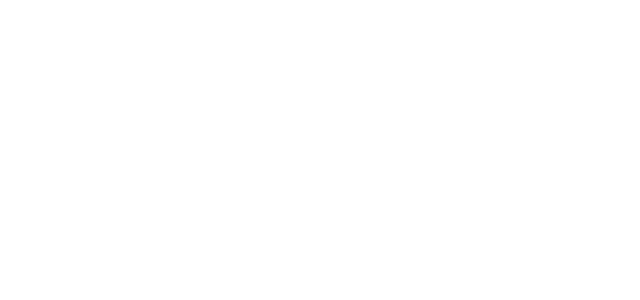
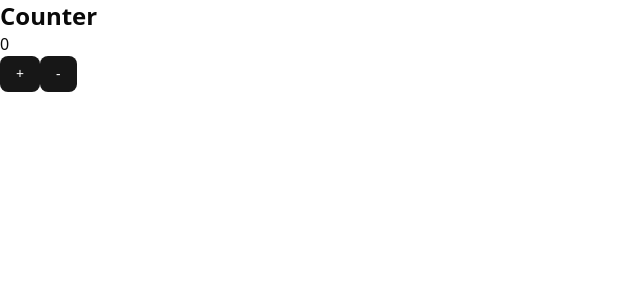
Before and after one commit to cyh7834/onebite-exam, a React (Vite) app: page /counter in a window 1280 px wide. Before the commit this address had no page. Shown: the top 300 px of the page, without its empty margins (0-640 px from the left). Built offline with nearby package versions, Linux system fonts and the light colour scheme.

Commit message:
Zustand 기본 사용법 1

```diff
--- a/package.json
+++ b/package.json
@@ -25,7 +25,8 @@
     "react-router": "^7.13.0",
     "sonner": "^2.0.7",
     "tailwind-merge": "^3.4.0",
-    "tailwindcss": "^4.1.18"
+    "tailwindcss": "^4.1.18",
+    "zustand": "^5.0.10"
   },
   "devDependencies": {
     "@eslint/js": "^9.25.0",
--- a/src/App.tsx
+++ b/src/App.tsx
@@ -3,6 +3,7 @@
 import IndexPage from "./pages/index-page";
 import SignInPage from "./pages/sign-in-page";
 import SignUpPage from "./pages/sign-up-page";
+import CounterPage from "./pages/counter-page";
 
 function AuthLayout() {
   return (
@@ -17,6 +18,7 @@
   return (
     <Routes>
       <Route path="/" element={<IndexPage></IndexPage>}></Route>
+      <Route path="/counter" element={<CounterPage></CounterPage>}></Route>
       <Route element={<AuthLayout></AuthLayout>}>
         <Route path="/sign-in" element={<SignInPage></SignInPage>}></Route>
         <Route path="/sign-up" element={<SignUpPage></SignUpPage>}></Route>
--- /dev/null
+++ b/src/pages/counter-page.tsx
@@ -0,0 +1,15 @@
+import { Button } from "@/components/ui/button";
+import { useCountStore } from "@/store/count";
+
+export default function CounterPage() {
+  const { count, increase, decrease } = useCountStore();
+
+  return (
+    <div>
+      <h1 className="text-2xl font-bold">Counter</h1>
+      <div>{count}</div>
+      <Button onClick={increase}>+</Button>
+      <Button onClick={decrease}>-</Button>
+    </div>
+  );
+}
--- /dev/null
+++ b/src/store/count.ts
@@ -0,0 +1,23 @@
+import {create} from "zustand";
+
+type Store = {
+    count: number;
+    increase: () => void;
+    decrease: () => void;
+};
+
+export const useCountStore = create<Store>((set, get)=> ({
+        count: 0,
+        increase: () => {
+            set((store) => ({
+                    count: store.count + 1
+                }
+            ))
+        },
+        decrease: () => {
+            set((store) => ({
+                    count: store.count - 1
+                }
+            ))
+        },
+    }));
```
Also changed, not shown: 1 other file (tests, documents, lock files or other folders).
